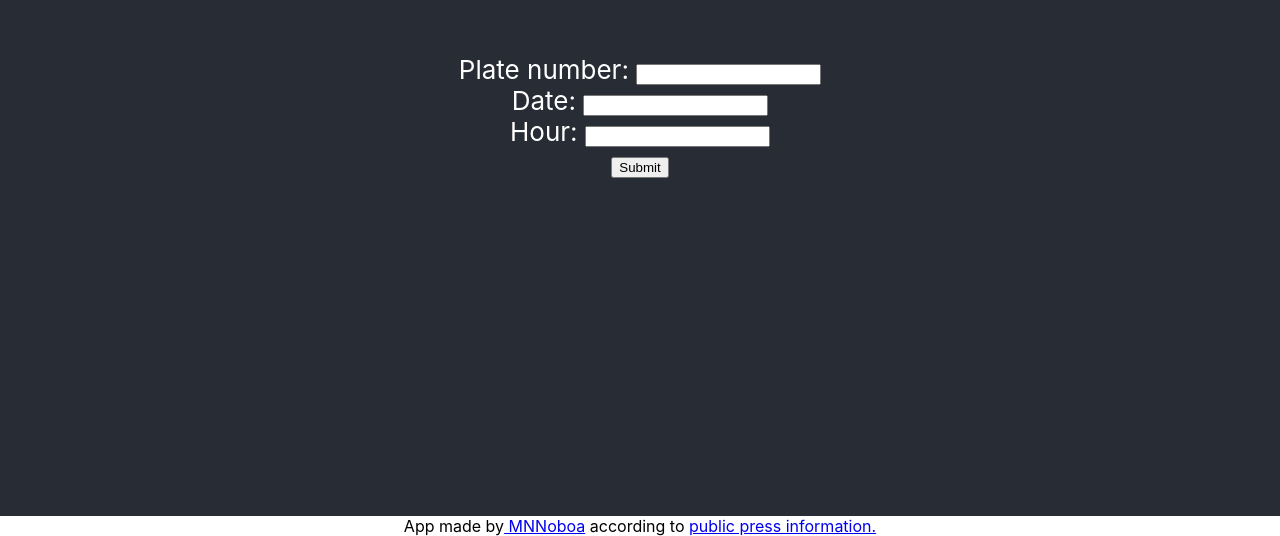
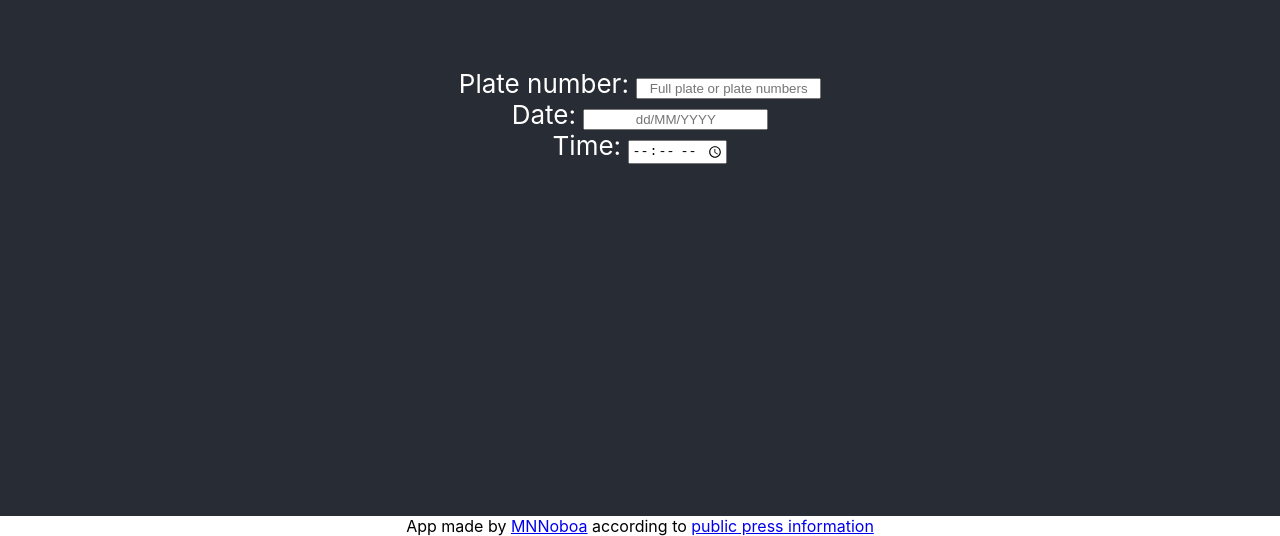
Before and after one commit to MNNoboa/Pico-Placa, a React (Create React App) app in the folder pico-placa-react/: page / in a window 1280 px wide. Shown: the part 284-820 px from the top of the page. Built offline with nearby package versions, Linux system fonts and the light colour scheme.

Commit message:
Input validation

```diff
--- a/pico-placa-react/src/App.css
+++ b/pico-placa-react/src/App.css
@@ -36,3 +36,13 @@
     transform: rotate(360deg);
   }
 }
+
+.App-input {
+  text-align: center;
+}
+
+.App-error {
+  text-align: center;
+  font-size: calc(10px + 1vmin);
+  color: red;
+}
--- a/pico-placa-react/src/App.js
+++ b/pico-placa-react/src/App.js
@@ -1,14 +1,54 @@
-import logo from './logo.svg';
+// import logo from './logo.svg';
 import './App.css';
-import { useState } from 'react';
+import { useReducer } from 'react';
+
+const regExDict = {
+  pn_RegEx: /^([a-zA-Z]{3}|[a-zA-Z]{0})\d{3,4}$/,
+  date_RegEx: /^\d{2}[-/]{1}\d{2}($|[-/]{1}(\d{2}|\d{4})$)/,
+  date_separator_RegEx: /[-/]/g,
+  invalid_RegEx: /(?=[^a-zA-Z])(?=\D)./g
+}
 
 function App() {
 
-  const [plate_number, setPlateNumber] = useState(null)
+  function init(_initValue){
+    return {
+      plate_number: '',
+      date: '',
+      time: '',
+      pn_valid: false,
+      date_valid: false,
+      time_valid: false,
+      show_Error: false
+    }
+  }
 
-  function handleSubmit(e){
-    alert('Processing information'+plate_number)
-    e.preventDefault();
+  const [state, dispatch] = useReducer(reducer, {}, init)
+
+  function cleanInput(item){
+    return item.replace(regExDict.invalid_RegEx,'');
+  }
+
+  function reducer(state, action){
+    switch(action.type){
+      case 'pn_change':
+        let pn = cleanInput(action.payload);
+        return {pn_valid:regExDict.pn_RegEx.test(pn),plate_number:pn}
+      case 'date_change':
+        let d = cleanInput(action.payload);
+        let dv = regExDict.date_RegEx.test(d);
+        return {date_valid:dv,date:d}
+        // if (!dv)
+        //   return {date_valid:dv, date:d};
+        // let date_arr = d.split(regExDict.date_separator_RegEx);
+        // if(date_arr.length>2)
+        // let d1 = parseInt(date_arr[0]);
+      case 'time_change':
+        console.log(typeof action.payload,'['+action.payload+']');
+        return {time_valid:true};
+      default:
+        throw new Error();
+    }
   }
 
   return (
@@ -16,38 +56,40 @@ function App() {
       {/* <header className="App-header"> */}
         {/* <img src={logo} className="App-logo" alt="logo" />         */}
       {/* </header> */}
-      <body className="App-body">
-        <form onSubmit={handleSubmit}>
+
+      <div className="App-body">
         <label>
-            Plate number: <input type="text" value={plate_number} />
+          Plate number: <input
+            className="App-input" type="text" value={state.plate_number}
+            onChange={(e)=>{dispatch({type:'pn_change', payload: e.target.value})}}
+            placeholder='Full plate or plate numbers'/>
         </label>
-          <br />
+        {state.pn_valid ? null: state.plate_number && <p className="App-error">Please enter a correct plate number</p>}
         <label>
-            Date: <input type="text" value={plate_number} />
+          Date: <input className="App-input" type="text" value={state.date}
+          onChange={(e)=>{dispatch({type:'date_change', payload: e.target.value})}}
+          placeholder='dd/MM/YYYY'/>
         </label>
-          <br />
         <label>
-            Hour: <input type="text" value={plate_number} />
+          Time: <input className="App-input" type="time" value={state.time}
+          onChange={(e)=>{dispatch({type:'time_change', payload: e.target.value})}} />
         </label>
-          <br />
-          <input type="submit" value="Submit" />
-        </form>
-      </body>
+      </div>
 
       <footer>
-        App made by
-        <a
+        App made by <a
           href="https://github.com/MNNoboa"
           target="_blank"
           rel="noopener noreferrer"
-        > MNNoboa
+        >
+          MNNoboa
         </a> according to <a
           // className="App-link"
           href="https://www.eluniverso.com/2010/05/03/1/1447/desde-hoy-rige-pico-placa-vias-quitenas.html/"
           target="_blank"
           rel="noopener noreferrer"
         >
-          public press information.
+          public press information
         </a>
       </footer>
     </div>
```
Lines whose indentation alone changed are shown as unchanged.
